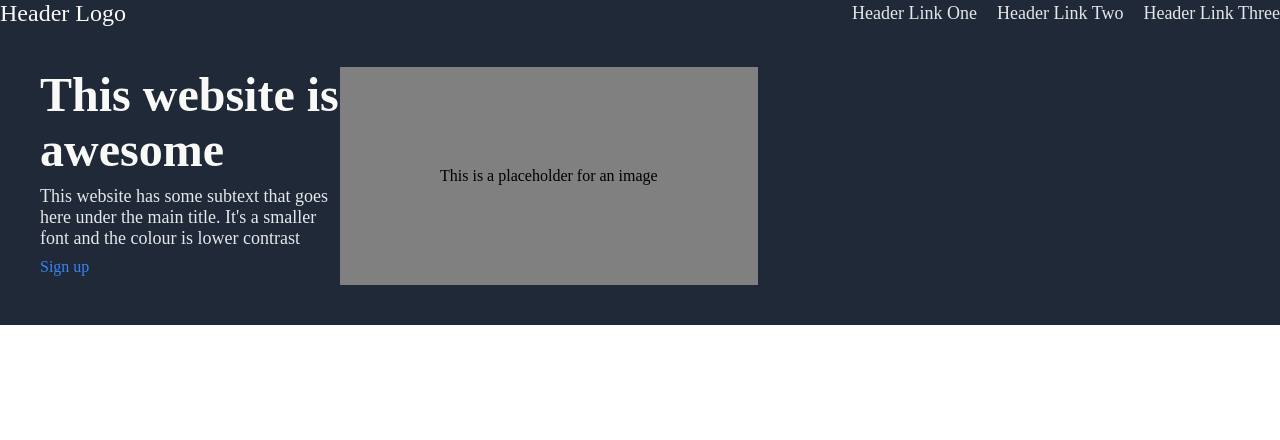
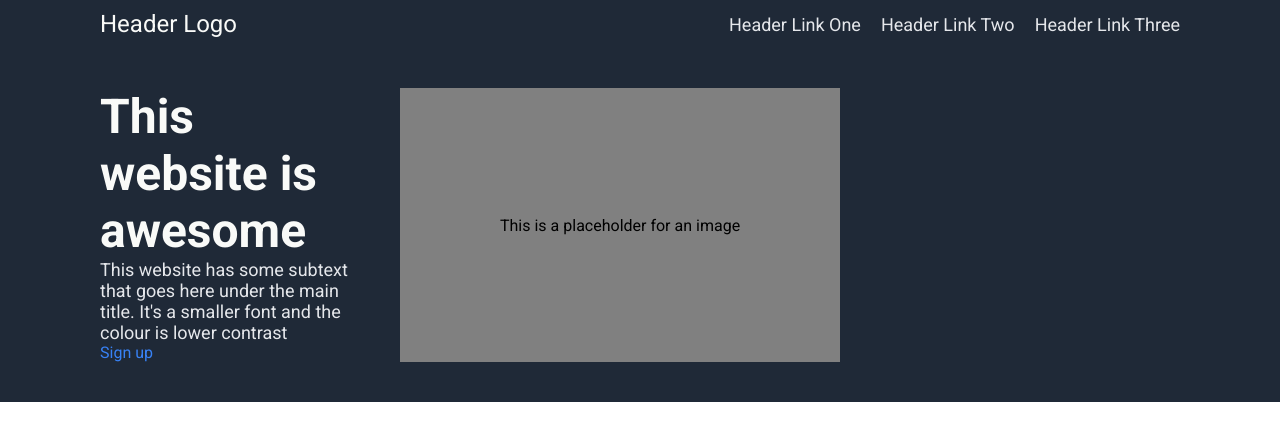
Before and after one commit to henchdom/landing-page, a plain HTML site: page index.html in a window 1280 px wide. Drawn offline with Linux system fonts and the light colour scheme.

Commit message:
import roboto font padding header and section 1

```diff
--- a/index.html
+++ b/index.html
@@ -5,6 +5,9 @@
     <meta name="viewport" content="width=device-width, initial-scale=1.0">
     <title>Landing Page Project</title>
     <link rel="stylesheet" href="style.css">
+    <link rel="preconnect" href="https://fonts.googleapis.com">
+<link rel="preconnect" href="https://fonts.gstatic.com" crossorigin>
+<link href="https://fonts.googleapis.com/css2?family=Roboto:ital,wght@0,100;0,300;0,400;0,500;0,700;0,900;1,100;1,300;1,400;1,500;1,700;1,900&display=swap" rel="stylesheet">
 </head>
 <body>
     <header class="header">
--- a/style.css
+++ b/style.css
@@ -1,7 +1,10 @@
+/* add flex grow/shrink/basis */
+
 * {
     box-sizing: border-box;
     padding: 0;
     margin: 0;
+    font-family: "Roboto", sans-serif;
 }
 
 .header {
@@ -9,6 +12,7 @@
     display: flex;
     justify-content: space-between;
     align-items: center;
+    padding: 10px 100px;
 }
 
 .header-logo {
@@ -25,7 +29,7 @@
 
 .section-1 {
     display: flex;
-    padding: 40px 40px;
+    padding: 40px 100px;
     background-color: #1f2937;
 }
 
@@ -33,6 +37,7 @@
     display: flex;
     flex-wrap: wrap;
     max-width: 300px;
+    padding-right: 40px;
 }
 
 .left-heading {
```
